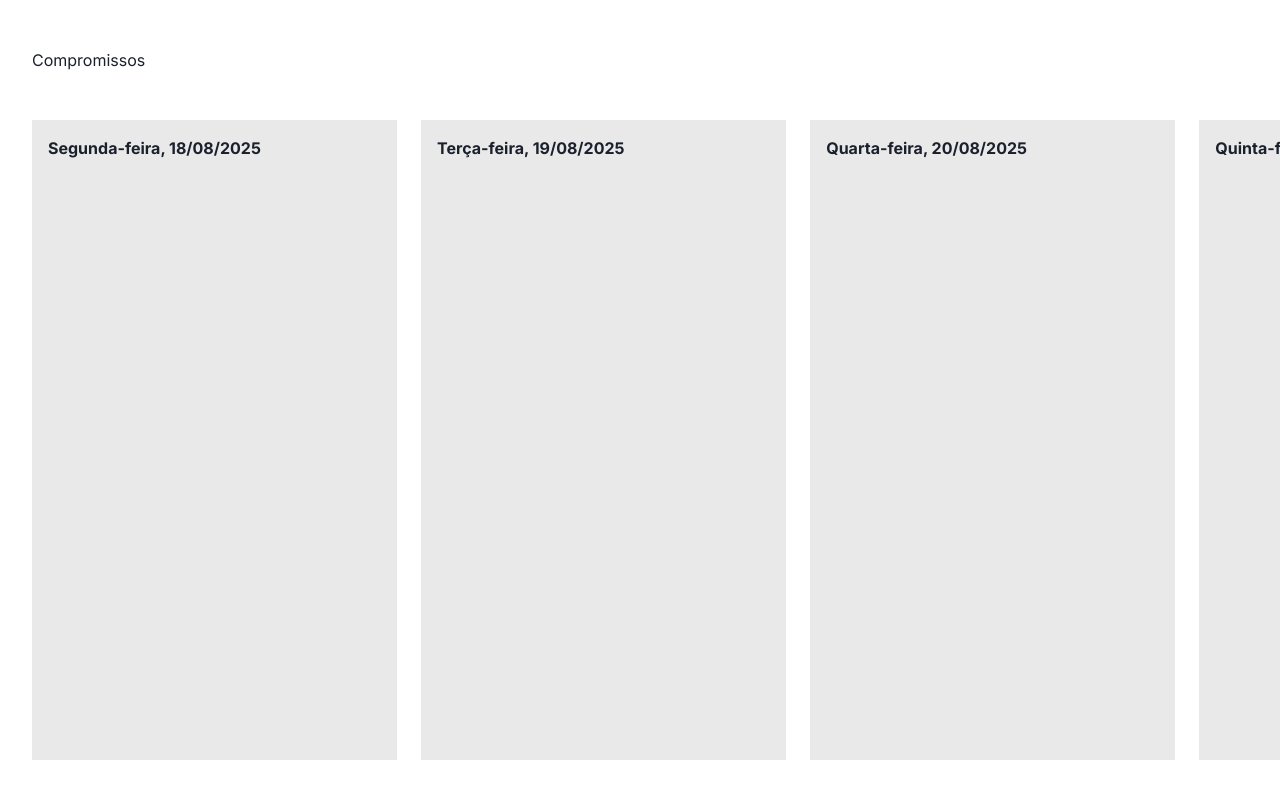
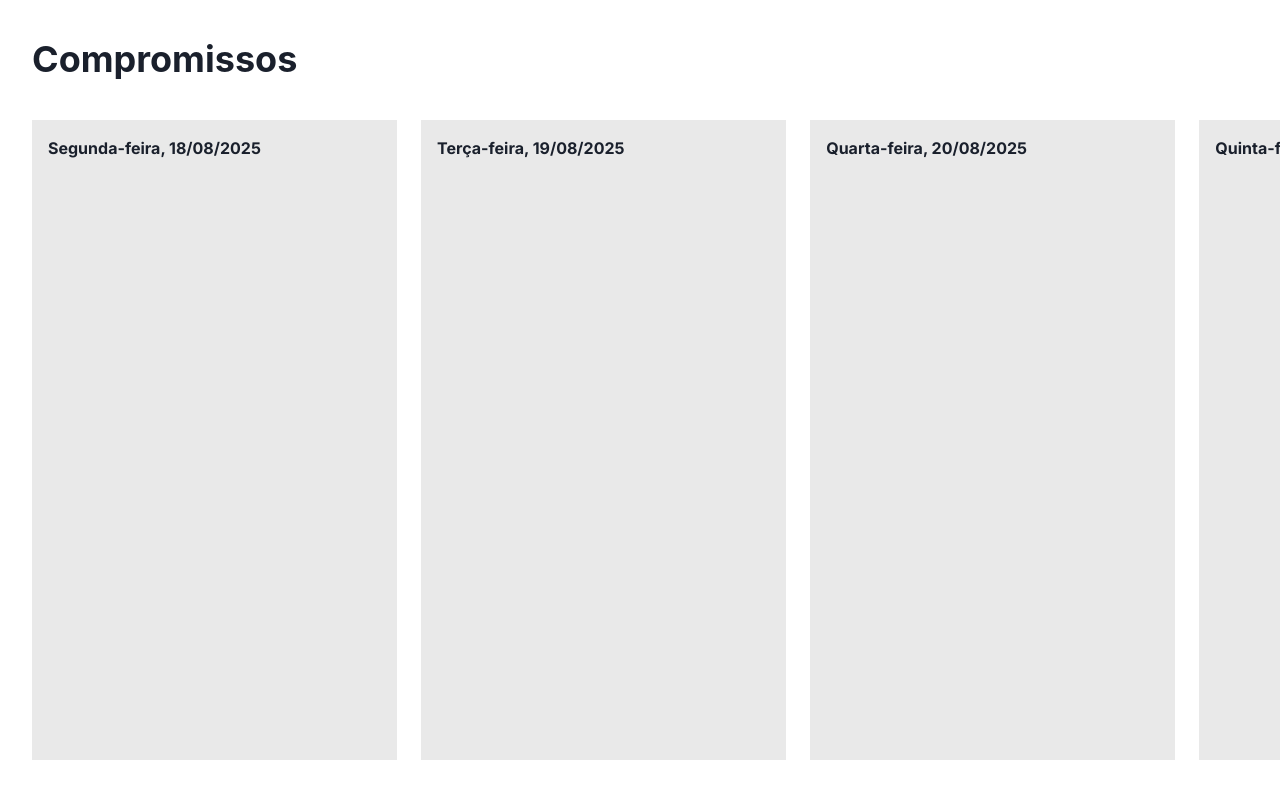
Before and after one commit to Fourt14n/KanbamReact, a React (Vite) app: page / in a window 1280 px wide. Shown: the top 798 px of the page. Built offline with nearby package versions, Linux system fonts and the light colour scheme; some icons are missing.

Commit message:
feat: Alterando a tag do Header

```diff
--- a/src/App.tsx
+++ b/src/App.tsx
@@ -1,6 +1,7 @@
 import Card from "./components/Card/Card";
 import moment from "moment/min/moment-with-locales";
 import "./App.css";
+import { Heading } from "@chakra-ui/react"
 
 function getSemanaAtual() {
     const inicioSemana = moment().startOf("isoWeek");
@@ -20,7 +21,7 @@ export default function App() {
     return (
         <section className="flex container">
             <div className="flex title">
-                <h1>Compromissos</h1>
+                <Heading>Compromissos</Heading>
             </div>
             <div className="flex cardsContainer">
                 {
```
